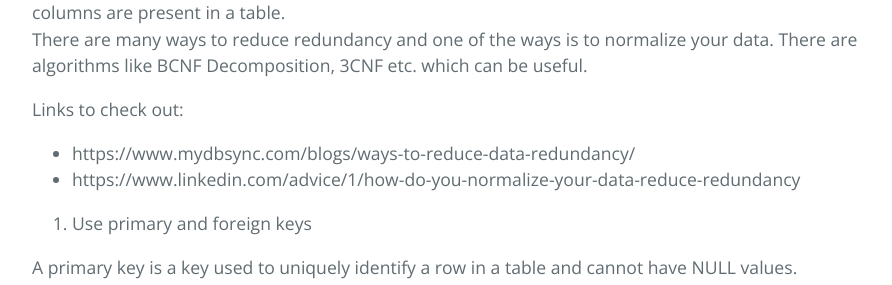
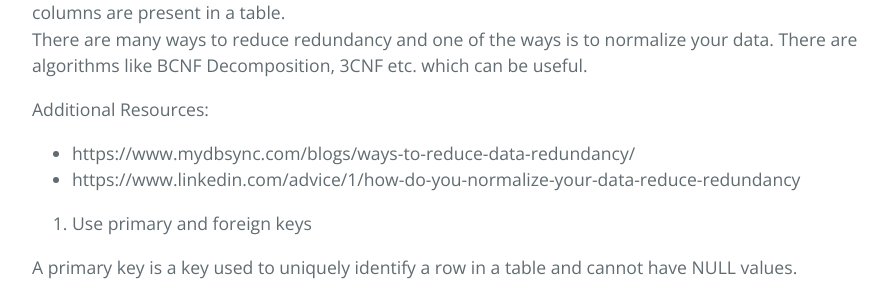
Before and after one commit to learning-software-engineering/learning-software-engineering.github.io, a Jekyll site: the page built from Topics/Tech_Stacks/SQL-creating_database.md, in a window 1280 px wide and 900 px high, scrolled down 2980 px. Shown: the part 208-493 px from the top of the window, without its empty margins (192-1084 px from the left). Built offline with Jekyll 4.4.1, drawn with Linux system fonts in a browser that asks for light colours; our own code applies the rules of GitHub Pages for plain Markdown files; some of the changed text lies outside the part shown.

Commit message:
Update SQL-creating_database.md

```diff
--- a/Topics/Tech_Stacks/SQL-creating_database.md
+++ b/Topics/Tech_Stacks/SQL-creating_database.md
@@ -55,9 +55,7 @@ CREATE TABLE Students(
 
 ![example_table_creation](https://github.com/learning-software-engineering/learning-software-engineering.github.io/assets/113269746/98cfb7cb-731b-49da-bb9b-b1bf5e9ba087)
 
-
-
-Links :<br>
+Additional Resources :<br>
 https://www.w3schools.com/sql/sql_create_table.asp
 https://www.w3schools.com/sql/sql_alter.asp
 
@@ -85,7 +83,7 @@ Redundancy refers to the unnecessary repetition or duplication of data within a
 <br>
 There are many ways to reduce redundancy and one of the ways is to normalize your data. There are algorithms like BCNF Decomposition, 3CNF etc. which can be useful.
 
-Links to check out:
+Additional Resources:
 - https://www.mydbsync.com/blogs/ways-to-reduce-data-redundancy/
 - https://www.linkedin.com/advice/1/how-do-you-normalize-your-data-reduce-redundancy
 
```
